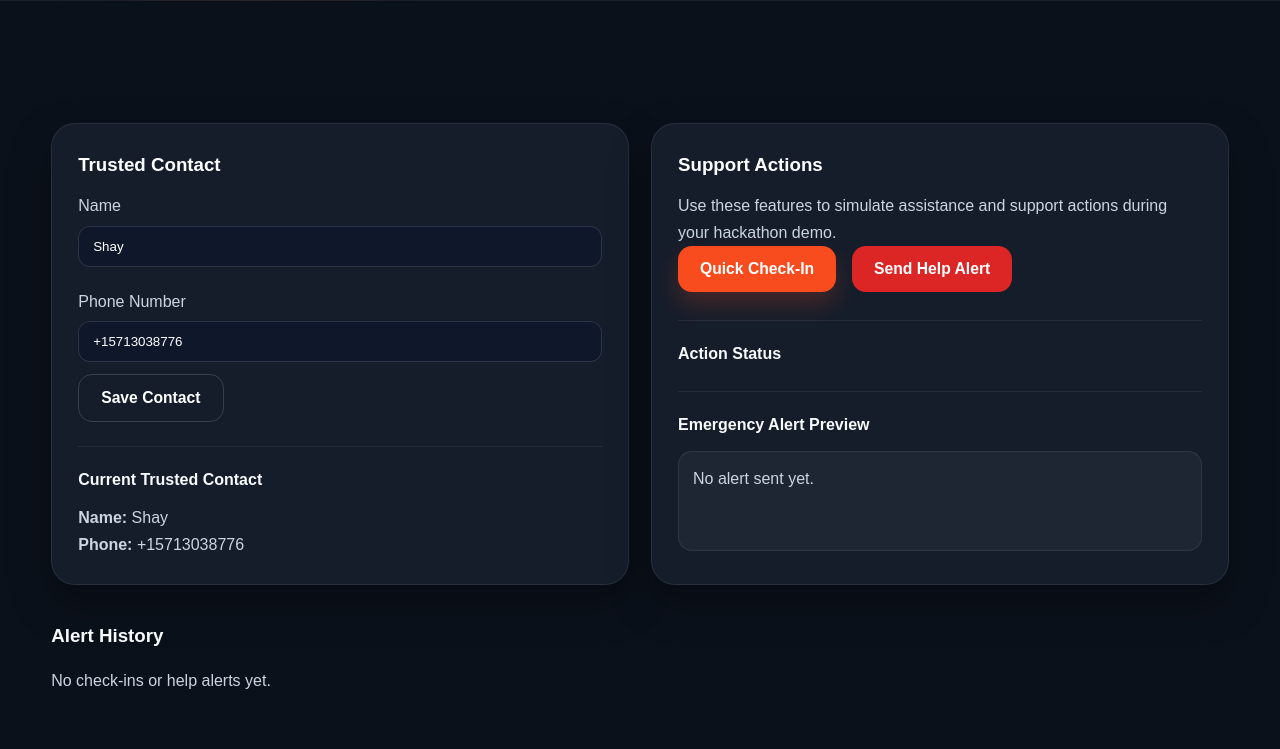
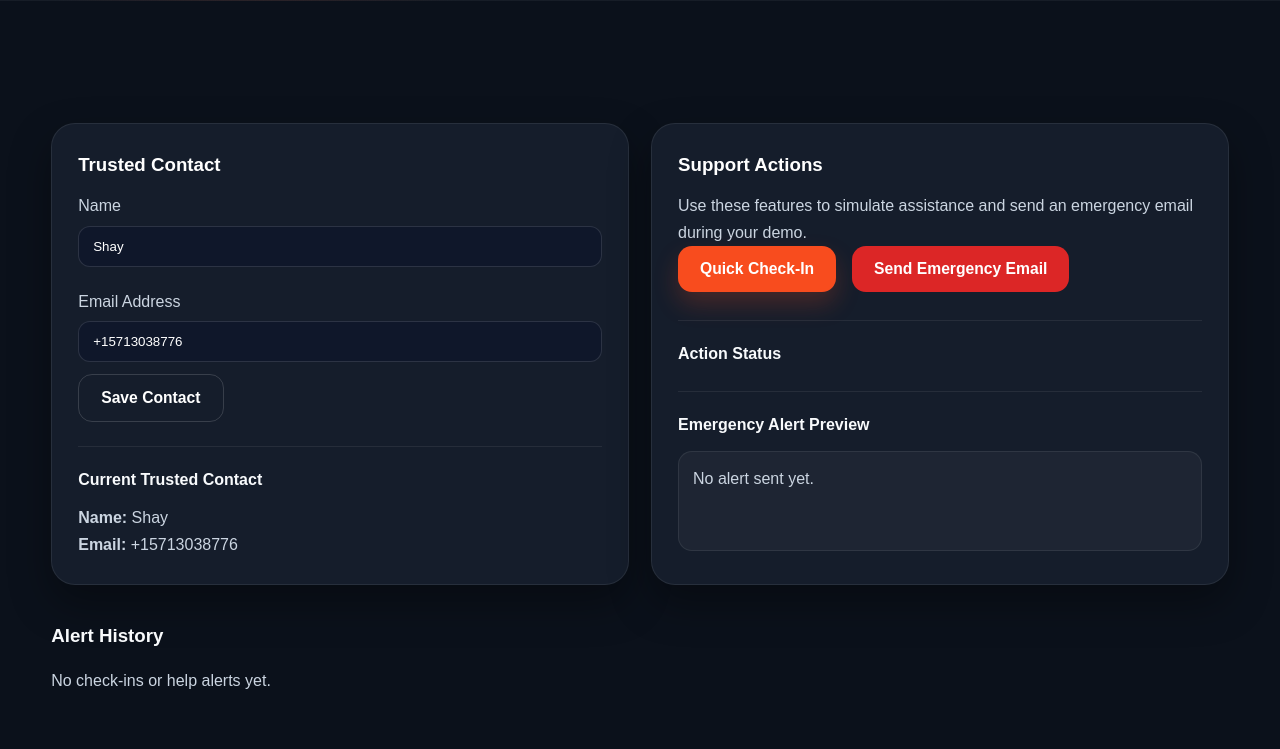
Before and after one commit to sharonB1811/EdgeSense, a Flask app: page /alerts in a window 1280 px wide. Shown: the part 437-1186 px from the top of the page. Run offline with Flask 3, Linux system fonts and the light colour scheme; data that the repository does not hold is empty.

Commit message:
base website

```diff
--- a/app.py
+++ b/app.py
@@ -1,19 +1,17 @@
 from flask import Flask, render_template, request, jsonify
 from datetime import datetime
-from twilio.rest import Client
-from twilio.base.exceptions import TwilioRestException
 import json
 import os
 import re
+import smtplib
+from email.message import EmailMessage
 
 app = Flask(__name__)
 
-TWILIO_ACCOUNT_SID = os.environ.get("TWILIO_ACCOUNT_SID")
-TWILIO_AUTH_TOKEN = os.environ.get("TWILIO_AUTH_TOKEN")
-TWILIO_FROM_NUMBER = os.environ.get("TWILIO_FROM_NUMBER")
-
 CONTACT_FILE = "trusted_contact.json"
 
+ALERT_EMAIL_ADDRESS = os.environ.get("ALERT_EMAIL_ADDRESS")
+ALERT_EMAIL_APP_PASSWORD = os.environ.get("ALERT_EMAIL_APP_PASSWORD")
 
 current_state = {
     "distance": 12,
@@ -84,25 +82,24 @@ def add_alert_log(alert_type, message):
     })
 
 
-def normalize_phone_number(value):
+def is_valid_email(value):
     value = str(value).strip()
-    value = re.sub(r"[^\d+]", "", value)
-
-    if value.startswith("00"):
-        value = "+" + value[2:]
-
-    if not value.startswith("+"):
-        digits_only = re.sub(r"\D", "", value)
-        if len(digits_only) == 10:
-            value = "+1" + digits_only
-        elif len(digits_only) == 11 and digits_only.startswith("1"):
-            value = "+" + digits_only
-
-    return value
+    return bool(re.fullmatch(r"[^@\s]+@[^@\s]+\.[^@\s]+", value))
 
 
-def is_valid_e164(value):
-    return bool(re.fullmatch(r"\+[1-9]\d{7,14}", value))
+def send_email_alert(to_email, subject, body):
+    if not ALERT_EMAIL_ADDRESS or not ALERT_EMAIL_APP_PASSWORD:
+        raise ValueError("Email environment variables are missing.")
+
+    msg = EmailMessage()
+    msg["Subject"] = subject
+    msg["From"] = ALERT_EMAIL_ADDRESS
+    msg["To"] = to_email
+    msg.set_content(body)
+
+    with smtplib.SMTP_SSL("smtp.gmail.com", 465) as smtp:
+        smtp.login(ALERT_EMAIL_ADDRESS, ALERT_EMAIL_APP_PASSWORD)
+        smtp.send_message(msg)
 
 
 @app.route("/")
@@ -165,19 +162,17 @@ def save_contact():
     if not name or not raw_contact:
         return jsonify({
             "success": False,
-            "message": "Both name and phone number are required."
+            "message": "Both name and email are required."
         }), 400
 
-    normalized_contact = normalize_phone_number(raw_contact)
-
-    if not is_valid_e164(normalized_contact):
+    if not is_valid_email(raw_contact):
         return jsonify({
             "success": False,
-            "message": "Enter a valid phone number in format like +15713038776."
+            "message": "Enter a valid email address."
         }), 400
 
     trusted_contact["name"] = name
-    trusted_contact["contact"] = normalized_contact
+    trusted_contact["contact"] = raw_contact
     save_trusted_contact_to_file(trusted_contact)
 
     return jsonify({
@@ -266,10 +261,10 @@ def simulate_state():
 @app.route("/api/checkin", methods=["POST"])
 def checkin():
     timestamp = datetime.now().strftime("%Y-%m-%d %H:%M:%S")
-    add_alert_log("Check-In", f"Accessibility check-in sent at {timestamp}.")
+    add_alert_log("Check-In", f"Accessibility check-in recorded at {timestamp}.")
     return jsonify({
         "success": True,
-        "message": "Check-in sent successfully.",
+        "message": "Check-in recorded successfully.",
         "timestamp": timestamp
     })
 
@@ -278,80 +273,56 @@ def checkin():
 def send_alert():
     timestamp = datetime.now().strftime("%Y-%m-%d %H:%M:%S")
 
+    contact_email = str(trusted_contact.get("contact", "")).strip()
+
+    if not contact_email or contact_email == "Not set":
+        return jsonify({
+            "success": False,
+            "message": "No trusted contact email saved."
+        }), 400
+
+    if not is_valid_email(contact_email):
+        return jsonify({
+            "success": False,
+            "message": "Saved trusted contact is not a valid email address."
+        }), 400
+
+    subject = "EdgeSense Emergency Alert"
     alert_message = (
-        f"EdgeSense Help Alert\n"
+        f"EdgeSense Emergency Alert\n\n"
         f"Time: {timestamp}\n"
+        f"Trusted Contact: {trusted_contact['name']}\n"
         f"Status: {current_state['status']}\n"
         f"Environment: {current_state['environment']}\n"
         f"Distance: {current_state['distance']} cm\n"
         f"Visibility: {current_state['visibility']}\n"
-        f"Camera: {current_state['camera_status']}"
+        f"Camera: {current_state['camera_status']}\n"
+        f"Last Updated: {current_state['last_updated'] or 'Not available'}\n\n"
+        f"This alert was triggered from the EdgeSense dashboard."
     )
-
-    contact_number = str(trusted_contact.get("contact", "")).strip()
-
-    if not contact_number or contact_number == "Not set":
-        return jsonify({
-            "success": False,
-            "message": "No trusted contact saved."
-        }), 400
-
-    if not TWILIO_ACCOUNT_SID or not TWILIO_AUTH_TOKEN or not TWILIO_FROM_NUMBER:
-        return jsonify({
-            "success": False,
-            "message": "Twilio environment variables are missing."
-        }), 500
-
-    if contact_number == TWILIO_FROM_NUMBER:
-        return jsonify({
-            "success": False,
-            "message": "Trusted contact cannot be the same as the Twilio sender number."
-        }), 400
 
     add_alert_log("Help Alert", alert_message)
 
     try:
-        client = Client(TWILIO_ACCOUNT_SID, TWILIO_AUTH_TOKEN)
-
-        message = client.messages.create(
-            body=alert_message,
-            from_=TWILIO_FROM_NUMBER,
-            to=contact_number
-        )
-
-        print("TWILIO SID:", message.sid)
-        print("TWILIO STATUS:", message.status)
-        print("TWILIO FROM:", TWILIO_FROM_NUMBER)
-        print("TWILIO TO:", contact_number)
+        send_email_alert(contact_email, subject, alert_message)
 
         return jsonify({
             "success": True,
-            "message": "SMS request accepted by Twilio.",
+            "message": "Emergency email sent successfully.",
             "timestamp": timestamp,
+            "contact": trusted_contact,
+            "subject": subject,
             "alert_message": alert_message,
-            "contact": trusted_contact,
-            "message_sid": message.sid,
-            "twilio_status": message.status,
-            "error_code": getattr(message, "error_code", None),
-            "error_message": getattr(message, "error_message", None)
+            "transport": "email"
         })
 
-    except TwilioRestException as e:
-        print("TWILIO ERROR CODE:", e.code)
-        print("TWILIO ERROR MESSAGE:", e.msg)
+    except Exception as e:
+        print("EMAIL ERROR:", str(e))
         return jsonify({
             "success": False,
-            "message": f"Twilio error {e.code}: {e.msg}",
-            "error_code": e.code
-        }), 500
-
-    except Exception as e:
-        print("TWILIO ERROR:", str(e))
-        return jsonify({
-            "success": False,
-            "message": str(e)
+            "message": f"Email send failed: {str(e)}"
         }), 500
 
 
 if __name__ == "__main__":
-    app.run(debug=True)
+    app.run(debug=True, host="127.0.0.1", port=8000)
--- a/static/script.js
+++ b/static/script.js
@@ -242,7 +242,7 @@ async function sendCheckin() {
 
         if (result.success) {
             if (checkinMessage) {
-                checkinMessage.textContent = `Check-in sent at ${result.timestamp}`;
+                checkinMessage.textContent = `Check-in recorded at ${result.timestamp}`;
             }
             await fetchAlertLogs();
         } else {
@@ -272,17 +272,14 @@ async function sendHelpAlert() {
         if (result.success) {
             if (alertMessage) {
                 alertMessage.textContent =
-                    `Alert requested at ${result.timestamp} | Twilio status: ${result.twilio_status}`;
+                    `Emergency email sent at ${result.timestamp}`;
             }
 
             if (alertPreview) {
                 alertPreview.innerHTML = `
-                    <strong>Alert requested for:</strong> ${result.contact.name} (${result.contact.contact})<br><br>
-                    <strong>Twilio SID:</strong> ${result.message_sid}<br>
-                    <strong>Initial Status:</strong> ${result.twilio_status}<br>
-                    <strong>Twilio Error Code:</strong> ${result.error_code ?? "None"}<br>
-                    <strong>Twilio Error Message:</strong> ${result.error_message ?? "None"}<br><br>
-                    <strong>Important:</strong> "queued" only means Twilio accepted the request. It does not guarantee delivery.<br><br>
+                    <strong>Alert sent to:</strong> ${result.contact.name} (${result.contact.contact})<br><br>
+                    <strong>Transport:</strong> ${result.transport}<br>
+                    <strong>Subject:</strong> ${result.subject}<br><br>
                     <strong>Message:</strong><br>
                     ${result.alert_message.replace(/\n/g, "<br>")}
                 `;
@@ -297,8 +294,7 @@ async function sendHelpAlert() {
             if (alertPreview) {
                 alertPreview.innerHTML = `
                     <strong>Alert failed.</strong><br><br>
-                    ${result.message}<br>
-                    ${result.error_code ? `<strong>Error Code:</strong> ${result.error_code}` : ""}
+                    ${result.message}
                 `;
             }
         }
@@ -318,7 +314,6 @@ async function sendHelpAlert() {
     }
 }
 
-
 document.addEventListener("DOMContentLoaded", async () => {
     await fetchStatus();
     await fetchLogs();
--- a/templates/alerts.html
+++ b/templates/alerts.html
@@ -21,9 +21,8 @@
                     <label for="contactName">Name</label>
                     <input type="text" id="contactName" placeholder="Enter trusted contact name">
 
-                    <label for="contactInfo">Phone Number</label>
-                    <input type="text" id="contactInfo" placeholder="Enter phone number like +15713038776">
-
+                    <label for="contactInfo">Email Address</label>
+                    <input type="email" id="contactInfo" placeholder="Enter trusted contact email">
 
                     <button class="btn btn-secondary" onclick="saveTrustedContact()">Save Contact</button>
                     <p id="contactMessage" class="small-message"></p>
@@ -32,17 +31,17 @@
                 <div class="manual-update">
                     <h4>Current Trusted Contact</h4>
                     <p class="contact-display"><strong>Name:</strong> <span id="savedContactName">Not set</span></p>
-                    <p class="contact-display"><strong>Phone:</strong> <span id="savedContactInfo">Not set</span></p>
+                    <p class="contact-display"><strong>Email:</strong> <span id="savedContactInfo">Not set</span></p>
                 </div>
             </div>
 
             <div class="control-panel">
                 <h3>Support Actions</h3>
-                <p>Use these features to simulate assistance and support actions during your hackathon demo.</p>
+                <p>Use these features to simulate assistance and send an emergency email during your demo.</p>
 
                 <div class="button-stack">
                     <button class="btn btn-primary" onclick="sendCheckin()">Quick Check-In</button>
-                    <button class="btn btn-danger" onclick="sendHelpAlert()">Send Help Alert</button>
+                    <button class="btn btn-danger" onclick="sendHelpAlert()">Send Emergency Email</button>
                 </div>
 
                 <div class="manual-update">
```
